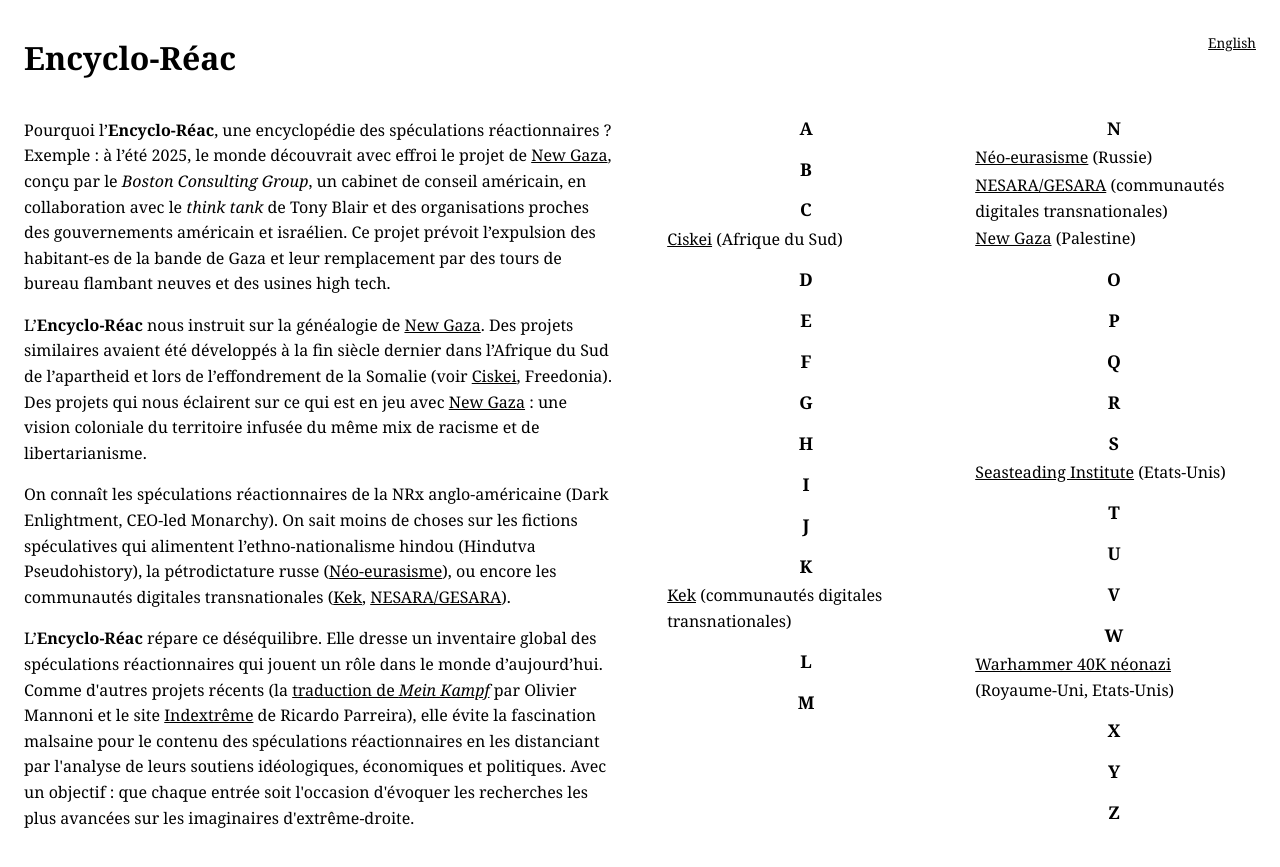
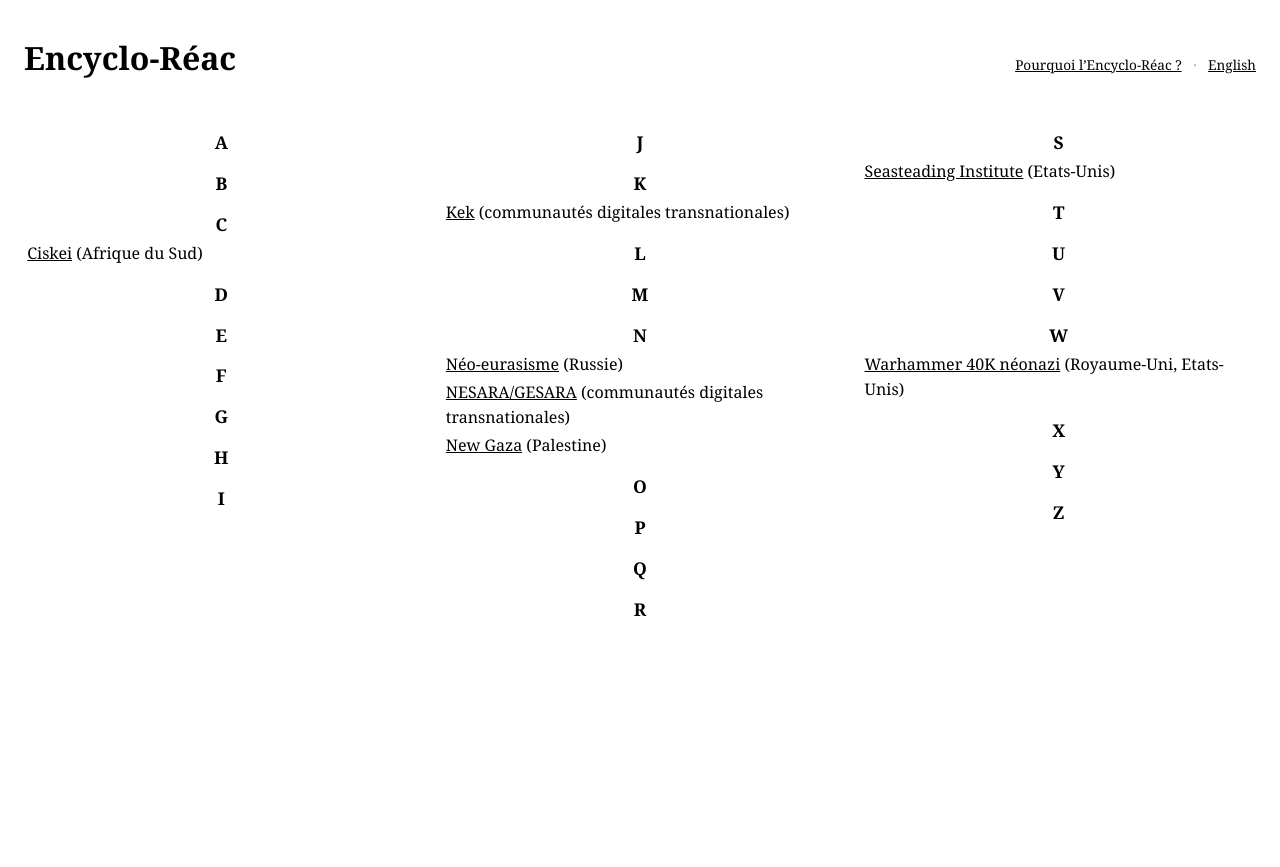
Before and after one commit to encycloreac/encycloreac.github.io, a Jekyll site: the page built from index.html, in a window 1280 px wide. Shown: the top 867 px of the page. Built offline with Jekyll 4.4.1, drawn with Linux system fonts in a browser that asks for light colours.

Commit message:
Add files via upload

```diff
--- a/_layouts/home.html
+++ b/_layouts/home.html
@@ -2,41 +2,46 @@
 layout: default
 ---
 {% assign lang = page.lang | default: "fr" %}
-<div class="lang-switch">
+<div class="home-page">
+
+  <div class="home-header">
+    <h2>{% if lang == "en" %}{{ site.title_en | default: site.title }}{% else %}{{ site.title }}{% endif %}</h2>
+    <nav class="home-nav">
       {% if lang == "en" %}
+        <a href="{{ '/en/about/' | relative_url }}">Why {{ site.title_en | default: site.title }}?</a>
+        <span class="nav-sep">·</span>
         <a href="{{ '/' | relative_url }}">Français</a>
       {% else %}
+        <a href="{{ '/about/' | relative_url }}">Pourquoi l&rsquo;{{ site.title }}&nbsp;?</a>
+        <span class="nav-sep">·</span>
         <a href="{{ '/en/' | relative_url }}">English</a>
       {% endif %}
+    </nav>
   </div>
 
-<div class="home-container">
-
-  <div class="left">
-    <h2>{% if lang == "en" %}{{ site.title_en | default: site.title }}{% else %}{{ site.title }}{% endif %}</h2>
-    <div class="entry-content">
-      {{ content }}
-    </div>
-  </div>
-
-  <div class="right">
   <div class="sommaire-columns">
 
     <div class="col-1">
-        {% assign letters1 = "ABCDEFGHIJKLM" | split: "" %}
+      {% assign letters1 = "ABCDEFGHI" | split: "" %}
       {% for letter in letters1 %}
         {% include letter-group.html letter=letter lang=lang %}
       {% endfor %}
     </div>
 
     <div class="col-2">
-        {% assign letters2 = "NOPQRSTUVWXYZ" | split: "" %}
+      {% assign letters2 = "JKLMNOPQR" | split: "" %}
       {% for letter in letters2 %}
         {% include letter-group.html letter=letter lang=lang %}
       {% endfor %}
     </div>
 
-    </div>
+    <div class="col-3">
+      {% assign letters3 = "STUVWXYZ" | split: "" %}
+      {% for letter in letters3 %}
+        {% include letter-group.html letter=letter lang=lang %}
+      {% endfor %}
     </div>
 
   </div>
+
+</div>
--- a/assets/css/style.css
+++ b/assets/css/style.css
@@ -10,7 +10,6 @@
   line-height: 1.6;
   color: #000;
   background: #fff;
-  position: relative;
 }
 
 a {
@@ -19,38 +18,35 @@
   font-weight: normal;
 }
 
-.lang-switch {
-  position: absolute;
-  top: 2rem;
-  right: 1.5rem;
-  font-size: 0.85rem;
+/* ===================== PAGE D'ACCUEIL (sommaire plein écran) ===================== */
+
+.home-page {
+  max-width: 1400px;
+  margin: 0 auto;
 }
 
-/* ===================== PAGE D'ACCUEIL ===================== */
-
-.home-container {
-  max-width: 1400px;
-  margin: 0 auto;
+.home-header {
   display: flex;
-  gap: 3rem;
-  align-items: flex-start;
+  justify-content: space-between;
+  align-items: baseline;
+  flex-wrap: wrap;
+  gap: 0.5rem 1.5rem;
+  margin-bottom: 2rem;
 }
 
-.home-container .left {
-  flex: 1 1 50%;
-  min-width: 0;
+.home-header h2 {
+  font-size: 2rem;
+  margin: 0;
 }
 
-.home-container .right {
-  flex: 1 1 50%;
-  min-width: 0;
-  margin-top: 4.3rem;
+.home-nav {
+  font-size: 0.85rem;
+  white-space: nowrap;
 }
 
-.home-container h2 {
-  font-size: 2rem;
-  margin-top: 0;
-  padding-bottom: 0.5rem;
+.nav-sep {
+  color: #999;
+  margin: 0 0.5rem;
 }
 
 .entry-content p {
@@ -59,7 +55,7 @@
 
 .sommaire-columns {
   display: grid;
-  grid-template-columns: 1fr 1fr;
+  grid-template-columns: 1fr 1fr 1fr;
   gap: 0 1.5rem;
 }
 
@@ -80,25 +76,32 @@
   padding-left: 0.2rem;
 }
 
-@media (max-width: 800px) {
-  .home-container {
-    flex-direction: column;
-    gap: 2rem;
-  }
-  .home-container .left,
-  .home-container .right {
-    flex: 1 1 100%;
-    margin-top: 0;
+@media (max-width: 900px) {
+  .sommaire-columns {
+    grid-template-columns: 1fr 1fr;
   }
 }
 
-@media (max-width: 480px) {
+@media (max-width: 600px) {
   .sommaire-columns {
     grid-template-columns: 1fr;
   }
-  .home-container h2 {
+  .home-header h2 {
     font-size: 1.6rem;
   }
+}
+
+/* ===================== PAGES DE TEXTE (Pourquoi l'Encyclo-Réac ?, etc.) ===================== */
+
+.page-wrap {
+  max-width: 800px;
+  margin: 0 auto;
+}
+
+.page-wrap h1 {
+  font-size: 2.2rem;
+  margin-top: 0;
+  margin-bottom: 1rem;
 }
 
 /* ===================== PAGE DE FICHE (ENTRY) ===================== */
--- a/en/index.html
+++ b/en/index.html
@@ -1,9 +1,4 @@
 ---
 layout: home
 lang: en
-heading: "Reactiopedia"
 ---
-<p>What is the point of <b>Reactiopedia</b>, the encyclopedia of reactionary speculations? One example: in July 2025, the world discovered with great concern the <a href="{{ '/en/new-gaza/' | relative_url }}">New Gaza</a> project, designed by the Boston Consulting Group, a US consulting firm, in collaboration with Tony Blair's think tank and the Israeli and American governments. This project calls for the expulsion of Gaza's residents and their replacement with brand-new office towers and high-tech factories.</p>
-<p><b>Reactiopedia</b> traces the genealogy of <a href="{{ '/en/new-gaza/' | relative_url }}">New Gaza</a>. Similar projects were developed a few decades ago in apartheid South Africa and during Somalia's collapse (see <a href="{{ '/en/ciskei/' | relative_url }}">Ciskei</a>, Freedonia). These projects shed light on what is at stake with <a href="{{ '/en/new-gaza/' | relative_url }}">New Gaza</a>: a colonial vision of territory, infused with the same mix of racist and libertarian ideas.</p>
-<p>We are familiar with the reactionary speculations of the Anglo-American NRx (Dark Enlightenment, CEO-led Monarchy). We know less  the speculative fictions fueling Hindu ethno-nationalism (Hindu pseudohistory), the Russian and Saudi petro-regimes (Neo-eurasianism), or transnational digital communities (Kek, NESARA/GESARA).</p>
-<p><b>Reactiopedia</b> aims to correct this imbalance. It draws a global inventory of the reactionary speculations shaping today's world. It avoids fascination for the content of these speculations by focusing on their ideological, business, and political supporters. Each entry runs under 300 words and 3 references.</p>
--- a/index.html
+++ b/index.html
@@ -1,8 +1,3 @@
 ---
 layout: home
 ---
-<p>Pourquoi l&rsquo;<b>Encyclo-Réac</b>, une encyclopédie des spéculations réactionnaires ? Exemple : à l&rsquo;été 2025, le monde découvrait avec effroi le projet de <a href="/new-gaza/">New Gaza</a>, conçu par le <em>Boston Consulting Group</em>, un cabinet de conseil américain, en collaboration avec le <em>think tank</em> de Tony Blair et des organisations proches des gouvernements américain et israélien. Ce projet prévoit l&rsquo;expulsion des habitant-es de la bande de Gaza et leur remplacement par des tours de bureau flambant neuves et des usines high tech.</p>
-<p>L&rsquo;<b>Encyclo-Réac</b> nous instruit sur la généalogie de <a href="/new-gaza/">New Gaza</a>. Des projets similaires avaient été développés à la fin siècle dernier dans l&rsquo;Afrique du Sud de l&rsquo;apartheid et lors de l&rsquo;effondrement de la Somalie (voir <a href="/ciskei/">Ciskei</a>, Freedonia). Des projets qui nous éclairent sur ce qui est en jeu avec <a href="/new-gaza/">New Gaza</a> : une vision coloniale du territoire infusée du même mix de racisme et de libertarianisme.</p>
-<p>On connaît les spéculations réactionnaires de la NRx anglo-américaine (Dark Enlightment, CEO-led Monarchy). On sait moins de choses sur les fictions spéculatives qui alimentent l&rsquo;ethno-nationalisme hindou (Hindutva Pseudohistory), la pétrodictature russe (<a href="/neo-eurasisme/">Néo-eurasisme</a>), ou encore les communautés digitales transnationales (<a href="/kek/">Kek</a>, <a href="/nesara-gesara/">NESARA/GESARA</a>).</p>
-<p>L&rsquo;<b>Encyclo-Réac</b> répare ce déséquilibre. Elle dresse un inventaire global des spéculations réactionnaires qui jouent un rôle dans le monde d&rsquo;aujourd&rsquo;hui. Comme d'autres projets récents (la <a href="https://www.fayard.fr/livre/historiciser-le-mal-9782213671185/">traduction de <em>Mein Kampf</em></a> par Olivier Mannoni et le site <a href="https://indextreme.fr/">Indextrême</a> de Ricardo Parreira), elle évite la fascination malsaine pour le contenu des spéculations réactionnaires en les distanciant par l'analyse de leurs soutiens idéologiques, économiques et politiques. Avec un objectif : que chaque entrée soit l'occasion d'évoquer les recherches les plus avancées sur les imaginaires d'extrême-droite.</p>
-<!--Encyclopédie animée par Théo Bourgeron, les contributeur-ices sont nommé-es sur les notices. Pour suggérer ou modifier une notice : <a href="mailto:theo.bourgeron@ed.ac.uk">me contacter</a>. Une notice : 2 fois 200 mots (contenu & contexte) + 2 références. -->
```
Also changed, not shown: _layouts/page.html (added, +13 -0 lines), about.md (added, +10 -0 lines), en/about.md (added, +10 -0 lines), README.md. Lines whose indentation alone changed are shown as unchanged.
